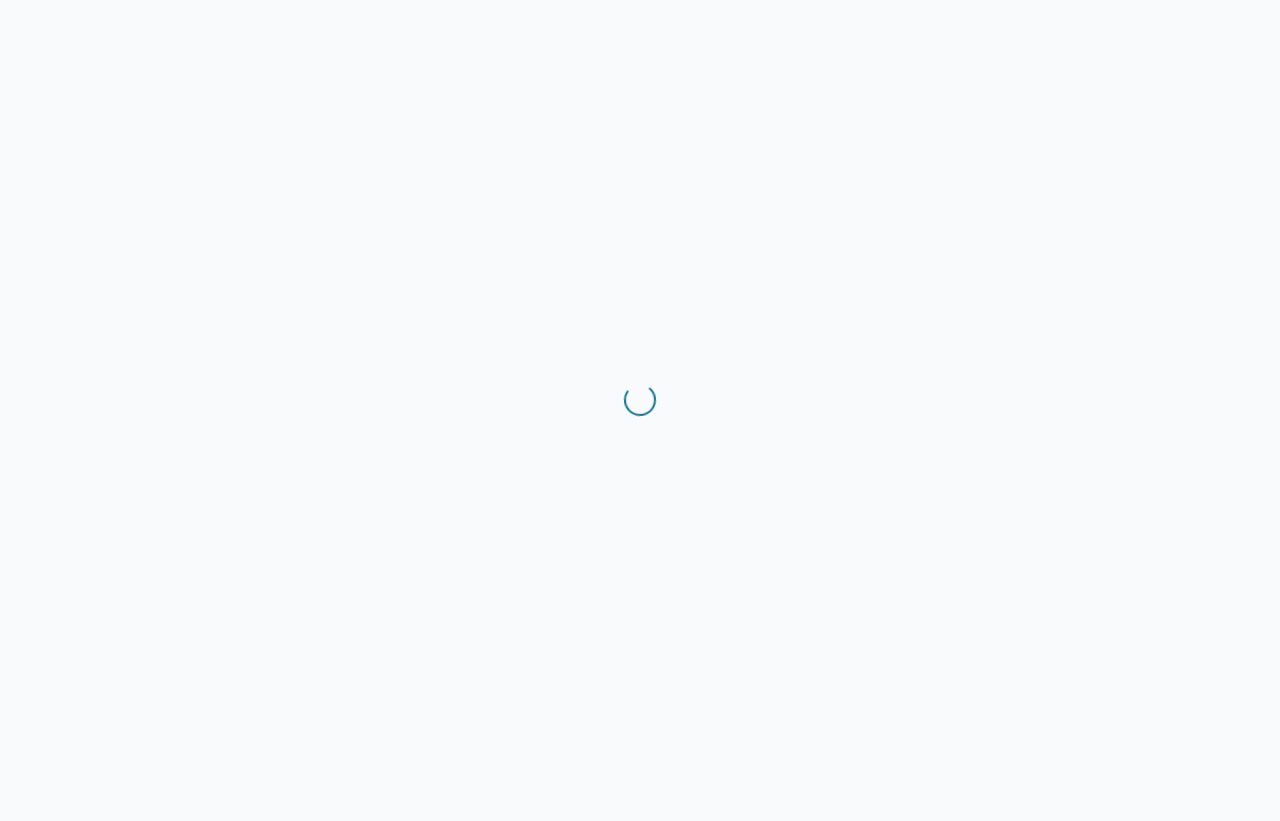
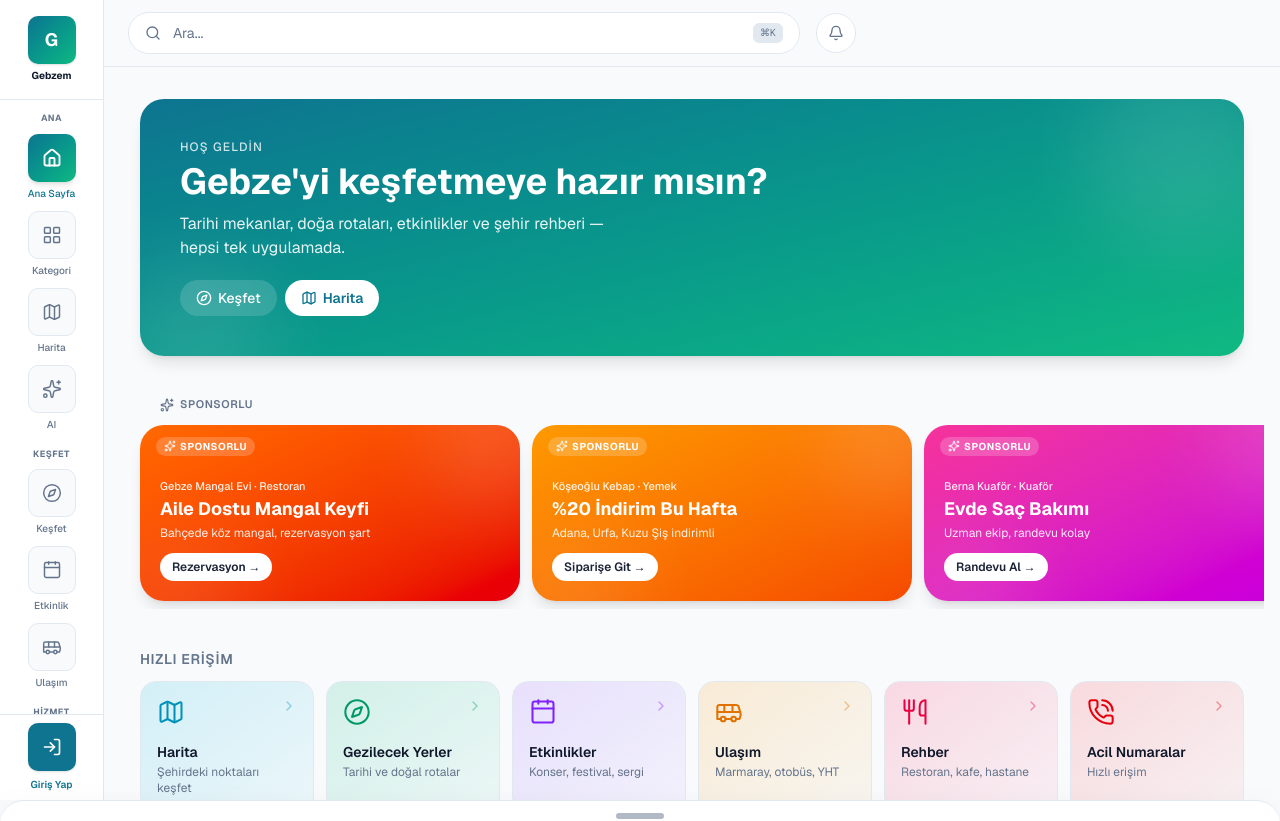
Before and after one commit to aksedigitalg/gebzm-app, a Next.js app: page / in a window 1280 px wide. Before the commit this address had no page. Shown: the top 821 px of the page. Before the commit the page ends 800 px from the top, so only its background shows below. Built offline with nearby package versions, Linux system fonts and the light colour scheme.

Commit message:
fix: guest browsing - sadece profil korumalı, onboarding kaldirildi, PWA icon duzeltildi

```diff
--- a/components/AuthProvider.tsx
+++ b/components/AuthProvider.tsx
@@ -15,15 +15,13 @@ import {
   setUser as persistUser,
   clearUser as persistClear,
   isAuthRoute,
-  isOnboarded,
   syncBuildVersion,
 } from "@/lib/auth";
 import { isAdminRoute, isBusinessRoute } from "@/lib/panel-auth";
-import { isPWA } from "@/lib/platform";
 
 interface AuthContextValue {
   user: AuthUser | null;
-  guest: boolean; // PWA değil + user yok → guest browsing
+  guest: boolean;
   signIn: (user: AuthUser) => void;
   signOut: () => void;
 }
@@ -36,37 +34,47 @@ export function useAuth() {
   return ctx;
 }
 
+// Sadece bu rotalar login gerektirir
+function isProtectedRoute(pathname: string) {
+  return pathname === "/profil" || pathname.startsWith("/profil/");
+}
+
 export function AuthProvider({ children }: { children: React.ReactNode }) {
   const [user, setUserState] = useState<AuthUser | null>(null);
   const [ready, setReady] = useState(false);
-  const [pwa, setPwa] = useState(false); // client-only
   const pathname = usePathname();
   const router = useRouter();
 
   useEffect(() => {
     syncBuildVersion();
     setUserState(getUser());
-    setPwa(isPWA());
     setReady(true);
   }, [pathname]);
 
-  // Rota koruma
   useEffect(() => {
     if (!ready) return;
     if (isAdminRoute(pathname) || isBusinessRoute(pathname)) return;
 
     const onAuth = isAuthRoute(pathname);
 
-    if (!user && !onAuth) {
-      router.replace(isOnboarded() ? "/giris" : "/onboarding");
+    // Sadece /profil sayfaları login gerektirir
+    if (!user && isProtectedRoute(pathname)) {
+      router.replace("/giris");
       return;
     }
 
+    // Onboarding'i tamamen atla — direkt ana sayfaya
+    if (pathname === "/onboarding") {
+      router.replace(user ? "/" : "/giris");
+      return;
+    }
+
+    // Giriş yapmış kullanıcı auth sayfasındaysa ana sayfaya
     if (user && onAuth) {
       router.replace("/");
       return;
     }
-  }, [ready, user, pathname, router, pwa]);
+  }, [ready, user, pathname, router]);
 
   const signIn = useCallback((u: AuthUser) => {
     persistUser(u);
@@ -76,21 +84,28 @@ export function AuthProvider({ children }: { children: React.ReactNode }) {
   const signOut = useCallback(() => {
     persistClear();
     setUserState(null);
-    router.replace("/giris");
+    router.replace("/");
   }, [router]);
 
-  const guest = false;
+  const guest = !user;
 
   const value = useMemo(
     () => ({ user, guest, signIn, signOut }),
     [user, guest, signIn, signOut]
   );
 
+  const isPanel = isAdminRoute(pathname) || isBusinessRoute(pathname);
   const onAuth = isAuthRoute(pathname);
-  const isPanel = isAdminRoute(pathname) || isBusinessRoute(pathname);
+  const isProtected = isProtectedRoute(pathname);
+
   const shouldRender =
     ready &&
-    (isPanel || (user && !onAuth) || (!user && onAuth));
+    (
+      isPanel ||
+      user ||
+      onAuth ||
+      (!isProtected && !onAuth)
+    );
 
   return (
     <AuthContext.Provider value={value}>
```
Also changed, not shown: public/icon-192.svg, public/icon-512.svg, public/manifest.json.
